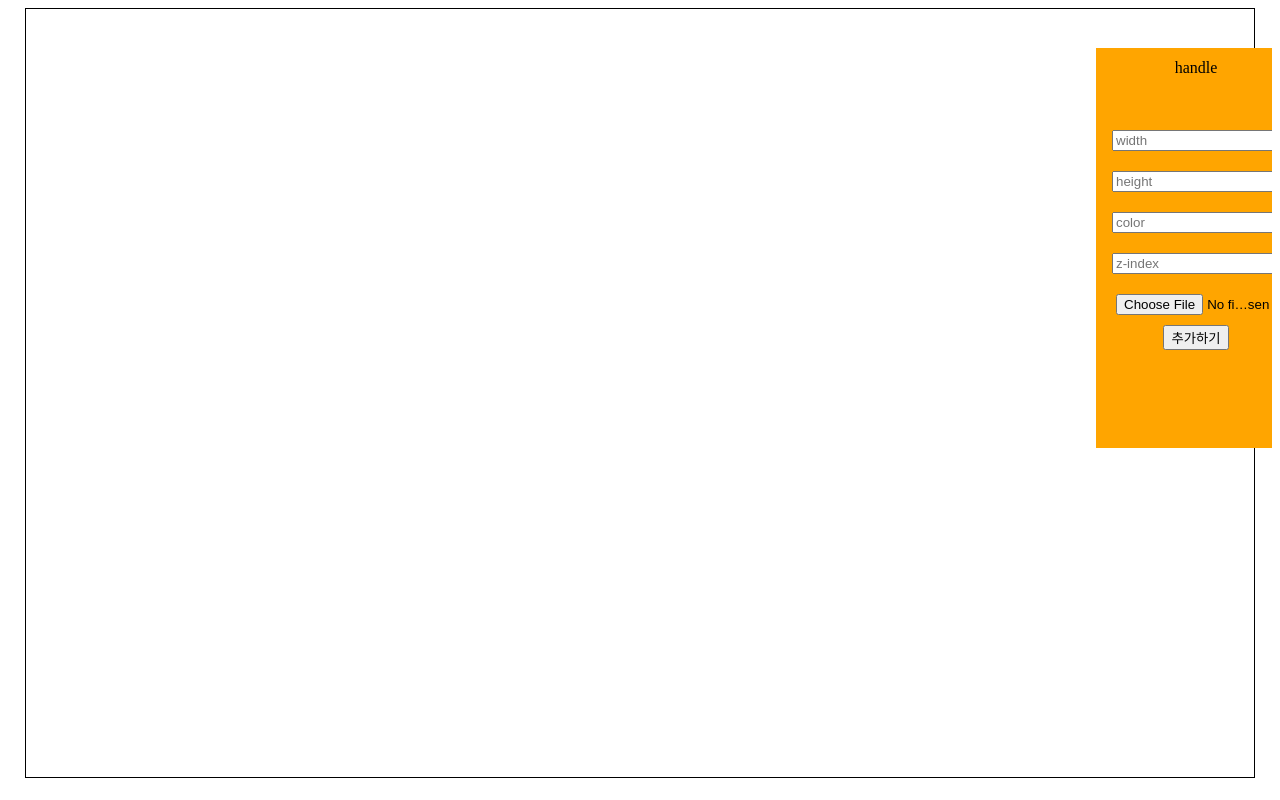
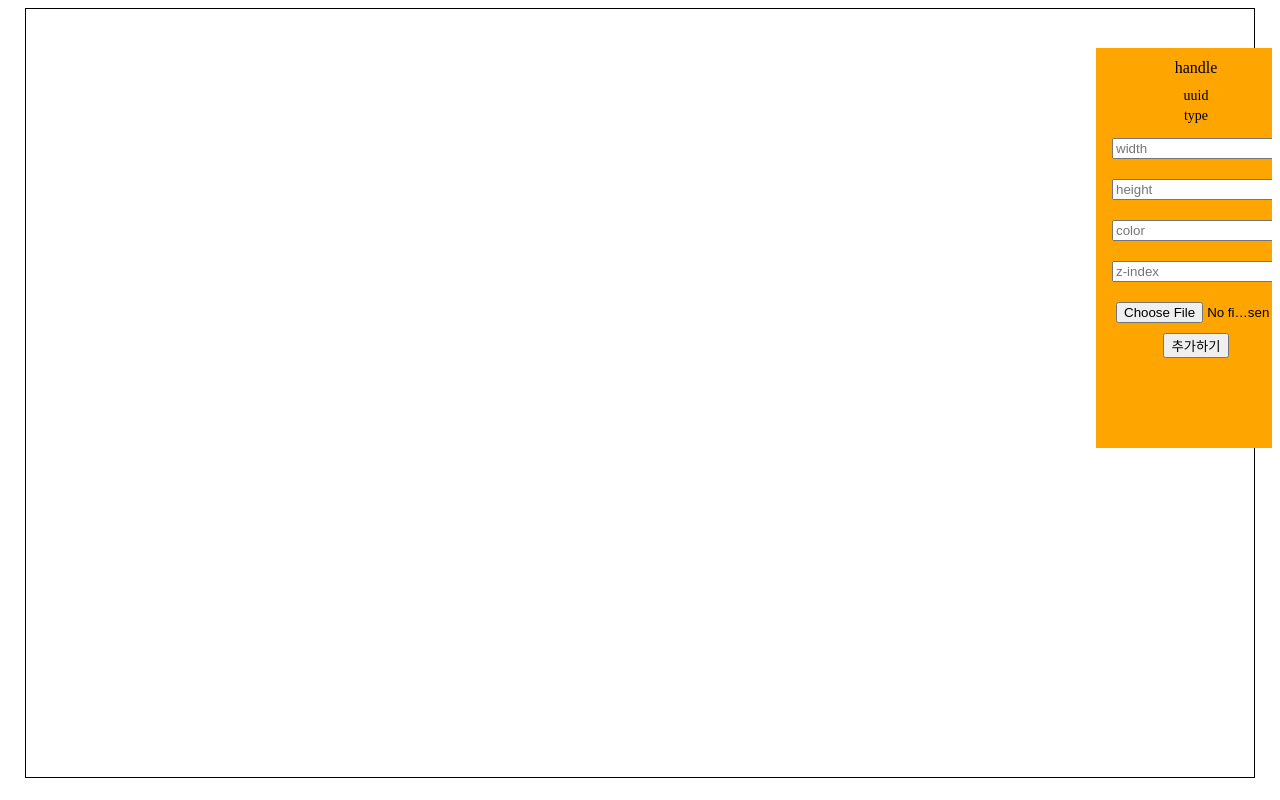
Before and after one commit to RyokumanPractice/toy_-paint, a React (Create React App) app: page / in a window 1280 px wide. Built offline with nearby package versions, Linux system fonts and the light colour scheme.

Commit message:
add focuse

```diff
--- a/src/components/Box.js
+++ b/src/components/Box.js
@@ -2,7 +2,7 @@ import { useState, forwardRef } from "react";
 import styled from "styled-components";
 import Canvas from "./Canvas";
 
-const Body = styled.div.attrs((props) => ({ className: props.props.type }))`
+const Body = styled.div.attrs((props) => ({ className: props.props.type + " " + props.props.uuid }))`
   background-color: ${(props) => props.props.color};
   border-radius: ${(props) => props.props.borderRadius};
   width: ${(props) => props.props.width + "px"};
--- a/src/components/RemoteController.js
+++ b/src/components/RemoteController.js
@@ -1,6 +1,7 @@
 import styled from "styled-components";
-import { useState, forwardRef } from "react";
+import { useState, forwardRef, useEffect } from "react";
 import { v4 } from "uuid";
+import Typography from "./Typography";
 
 const Body = styled.div`
   width: 200px;
@@ -37,6 +38,7 @@ const Input = styled.input.attrs((props) => ({ type: props.type }))`
 
 function RemoteController(props, ref) {
   const [clicked, setClicked] = useState(false);
+  const [classes, setClasses] = useState([]);
   const [width, setWidth] = useState(0);
   const [height, setHeight] = useState(0);
   const [color, setColor] = useState();
@@ -84,14 +86,9 @@ function RemoteController(props, ref) {
     props.setElements([...props?.elements, temp]);
   };
 
-  const classes = ref.current?.className.split(" ");
-  const getClass = () => {
-    if (classes?.includes("container")) return "Container";
-    if (classes?.includes("box")) return "box";
-    if (classes?.includes("text")) return "text";
-    else return null;
-  };
-  const myClass = getClass();
+  useEffect(() => {
+    setClasses(ref.current?.className.split(" "));
+  }, [props.focus, ref]);
 
   return (
     <Body X={X} Y={Y} clicked={clicked}>
@@ -104,7 +101,14 @@ function RemoteController(props, ref) {
       >
         handle
       </Handle>
-      <p>{myClass}</p>
+      <Typography size="14px" margin="0 0 4px 0">
+        uuid
+      </Typography>
+      <Typography>{classes ? classes[3] : ""}</Typography>
+      <Typography size="14px" margin="0 0 4px 0">
+        type
+      </Typography>
+      <Typography>{classes ? classes[2] : ""}</Typography>
       <Input type="text" placeholder="width" onChange={onWidthChange} />
       <Input type="text" placeholder="height" onChange={onHeightChange} />
       <Input type="text" placeholder="color" onChange={onColorChange} />
--- /dev/null
+++ b/src/components/Typography.js
@@ -0,0 +1,8 @@
+import styled from "styled-components";
+
+const Typography = styled.p`
+  font-size: ${(props) => props.size || "5px"};
+  margin: ${(props) => props.margin || "0px"};
+`;
+
+export default Typography;
```
